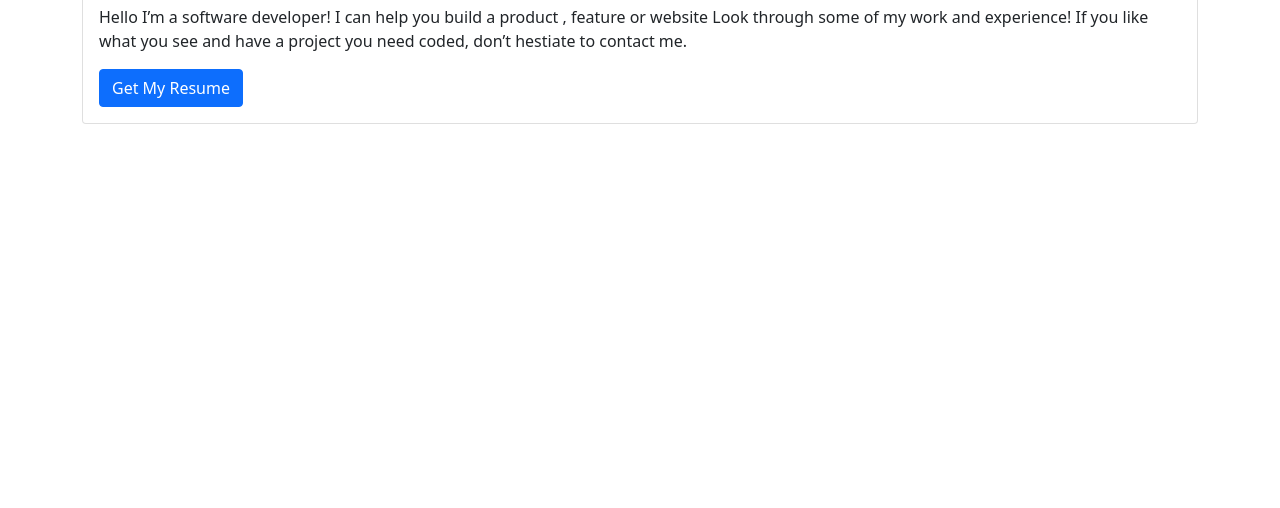
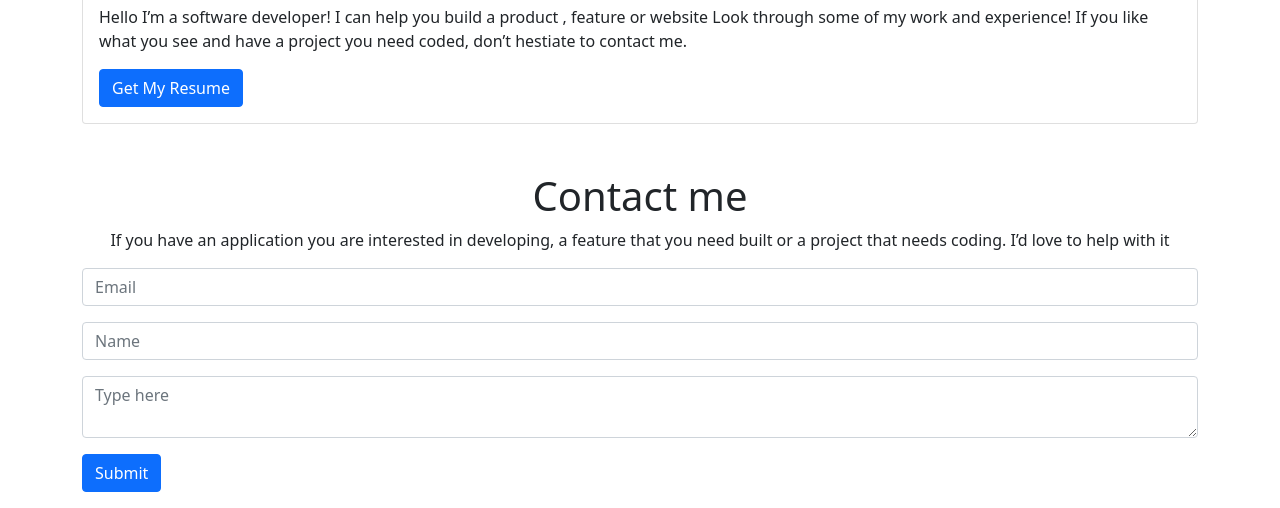
Before and after one commit to sheldonwafula/Porfolio-AS, a plain HTML site: page index.html in a window 1280 px wide. Shown: the part 2043-2551 px from the top of the page. Before the commit the page ends 2167 px from the top, so only its background shows below. Drawn offline with nearby package versions, Linux system fonts and the light colour scheme.

Commit message:
Add contact section

```diff
--- a/index.html
+++ b/index.html
@@ -157,8 +157,30 @@
       </div>
     </section>
 
-    <section class="contact"></section>
+    <section class=" container-sm mt-lg-5">
 
+
+<form>
+    <div>
+        <h1 class="text-center">Contact me</h1>
+        <p class="text-center">If you have an application you are interested in developing, a feature that you need built or a project that needs coding. I’d love to help with it </p>
+  <div class="mb-3 ">
+
+    <input placeholder="Email" type="email" class="form-control" id="exampleInputEmail1" aria-describedby="emailHelp">
+
+  </div>
+  <div class="mb-3 ">
+
+    <input placeholder="Name" type="text" class="form-control" id="exampleInputPassword1">
+  </div>
+  <div class="input-group ">
+
+    <textarea class="form-control" aria-label="With textarea" placeholder="Type here"></textarea>
+  </div>
+  <button type="submit" class="btn btn-primary mb-3 mt-3">Submit</button>
+</form>
+</section>
+</div>
     <script
       src="https://cdn.jsdelivr.net/npm/bootstrap@5.0.2/dist/js/bootstrap.bundle.min.js"
       integrity="sha384-MrcW6ZMFYlzcLA8Nl+NtUVF0sA7MsXsP1UyJoMp4YLEuNSfAP+JcXn/tWtIaxVXM"
```
